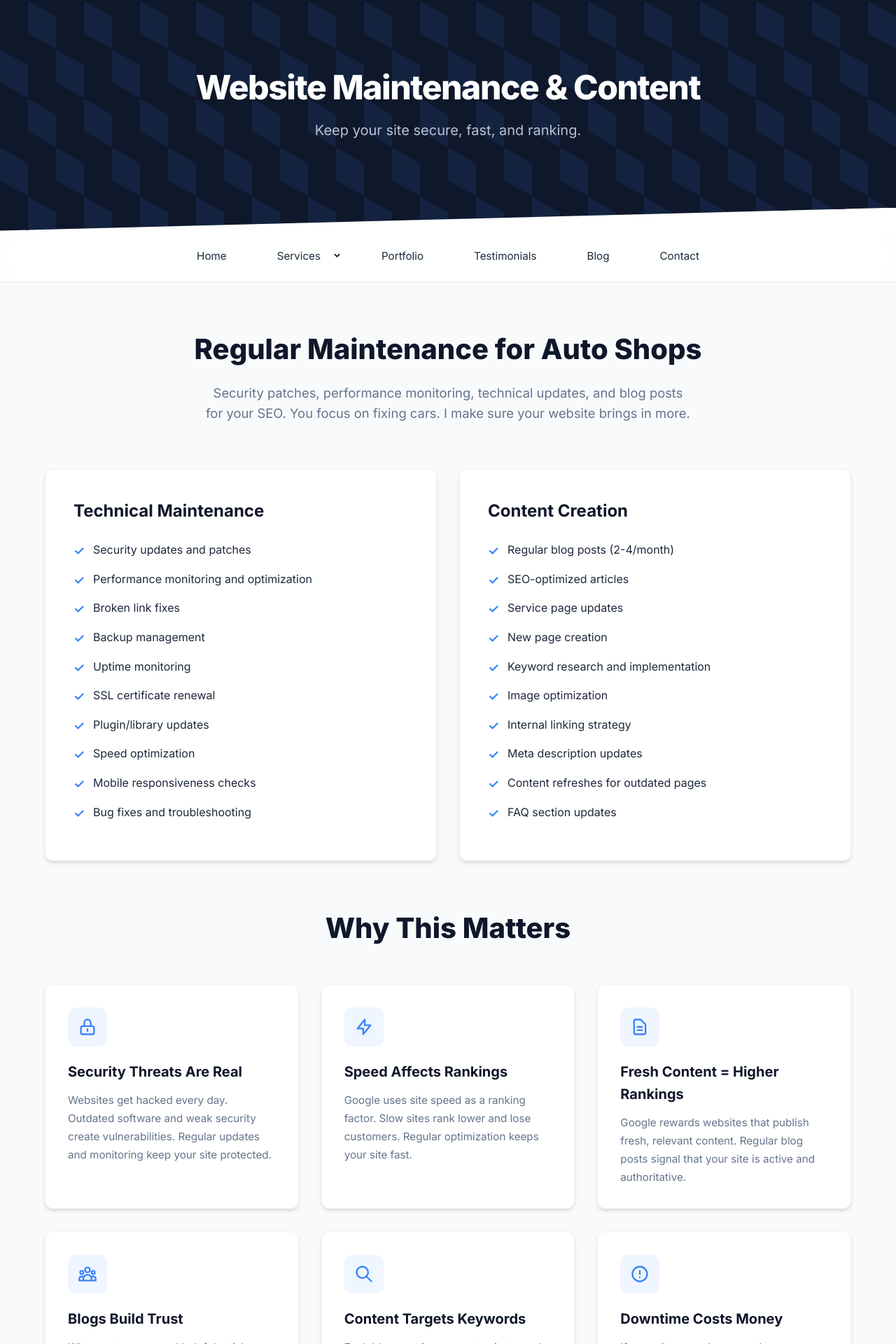
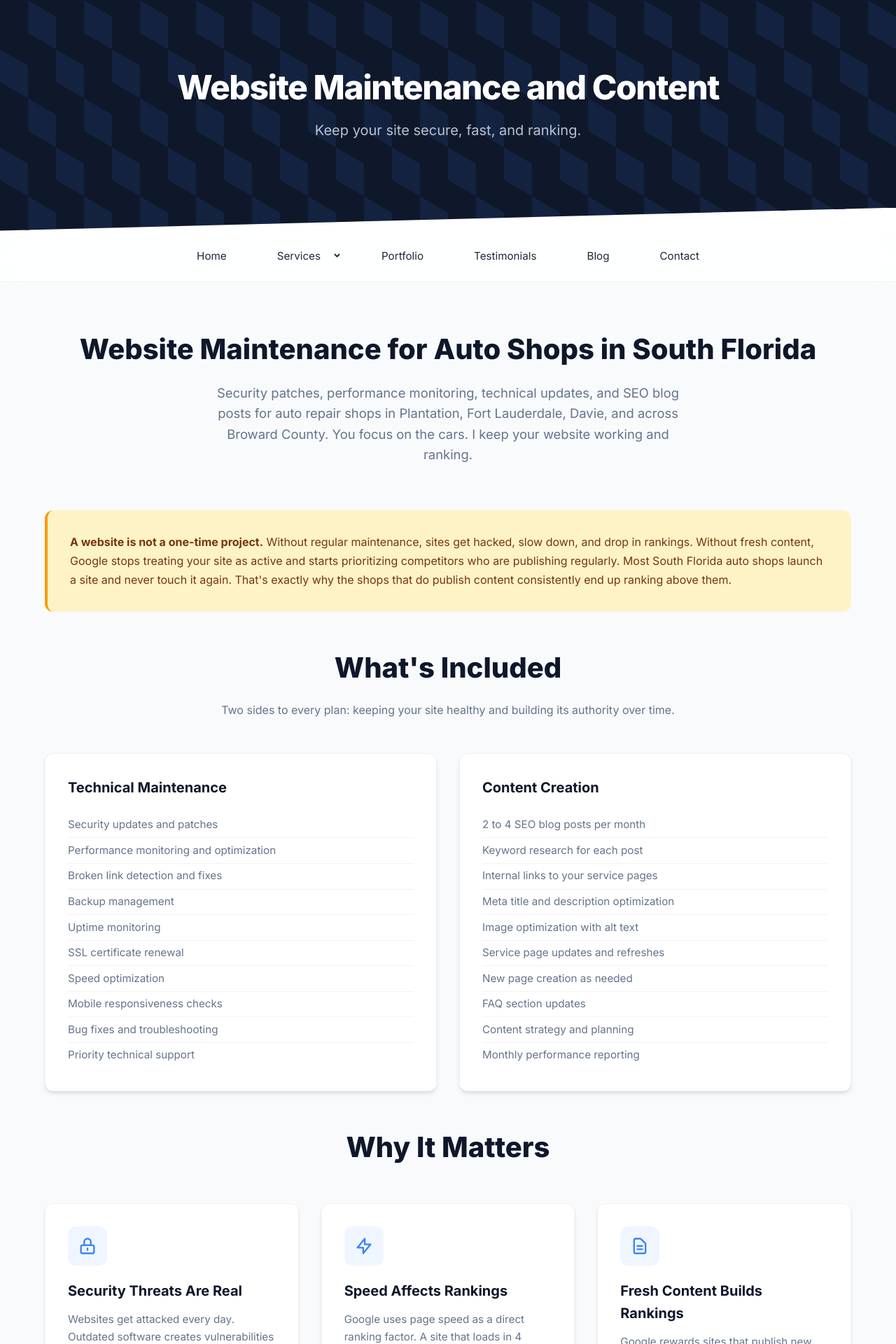
Before and after one commit to JamesBrownR/MeetingSurge, a Jekyll site: the page built from services/maintenance/index.html, in a window 1280 px wide. Shown: the top 1920 px of the page at 70% size. Built offline with Jekyll 4.4.1, drawn with Linux system fonts in a browser that asks for light colours; some of the changed text lies outside the part shown.

Commit message:
Update index.html

```diff
--- a/services/maintenance/index.html
+++ b/services/maintenance/index.html
@@ -1,107 +1,66 @@
 ---
 layout: default
-title: Website Maintenance & Content Creation for Auto Shops | MeetingSurge
-description: Keep your auto shop website secure, fast, and ranking with professional maintenance and regular blog content. Technical updates, security patches, and SEO-optimized content.
+title: Website Maintenance and Content Creation for Auto Shops in South Florida | MeetingSurge
+description: Monthly website maintenance and SEO content for auto repair shops in Plantation, Fort Lauderdale, and South Florida. Security updates, speed optimization, and blog posts that rank.
 faqs:
-  - question: "What happens if my website goes down?"
-    answer: "I monitor uptime and get alerted immediately. I'll investigate the issue, contact your host if needed, and get your site back online ASAP. Priority support means you're not waiting days for a response."
-  - question: "Can I request blog topics or do you choose them?"
-    answer: "Both. I research keywords and topics that will bring you traffic, but you can also request specific topics based on customer questions you're getting or seasonal services you want to promote."
-  - question: "Do you use AI to write blog posts?"
-    answer: "I use AI to assist with research and drafting, but every post is heavily edited, fact-checked, and customized to your shop's voice and expertise. The final content is authentic and valuable, not generic AI output."
-  - question: "Will maintenance updates break my website?"
-    answer: "Very unlikely. I test all updates on a staging environment first, then deploy to your live site. I also keep backups before making any changes. If something does break, I can restore it immediately."
-  - question: "Can I cancel the maintenance package anytime?"
-    answer: "Yes, with 30 days notice. No long-term contracts. All blog content created during our time together stays on your site - it's yours. You just lose ongoing maintenance and new content creation."
-  - question: "How do blog posts help my SEO?"
-    answer: "Each blog post targets specific keywords customers search for. More content means more opportunities to rank. Fresh, regular content also signals to Google that your site is active and authoritative, which improves overall rankings."
+  - question: "Do I need to approve blog posts before they go live?"
+    answer: "Only if you want to. Most clients give me the green light to publish directly and just check the monthly report. If you'd rather review drafts first, I'll send them over before anything goes up."
+  - question: "How do you know what to write about?"
+    answer: "I research what your customers are searching for, what questions they ask most often, and what keywords your local competitors are ranking for. Every post targets something real, not just filler content."
+  - question: "Can I request specific updates or changes?"
+    answer: "Yes. Maintenance clients get priority support. If you need a quick text change, a new page, or an emergency fix, let me know and I'll handle it fast."
+  - question: "How long until I see SEO results from the blog content?"
+    answer: "New posts typically start picking up traffic within 30 to 60 days. The more consistent the publishing schedule, the faster your site builds authority and the better your overall rankings get."
+  - question: "What happens to the content if I cancel?"
+    answer: "It stays on your site. All the blog posts and page updates are yours. There are no contracts and no lock-in. Cancel with 30 days notice and everything you've built up stays."
+  - question: "Do you write the content yourself or use AI?"
+    answer: "I use AI to assist with research and drafting. Every post is heavily edited, fact-checked, and written to match your shop's voice. The goal is content that reads like a knowledgeable person wrote it, not a machine."
 ---
 
 <style>
-
-
-  .intro-box {
-    max-width: 800px;
-    margin: 0 auto 3rem;
-    background: linear-gradient(135deg, #eff6ff 0%, #dbeafe 100%);
-    padding: 2.5rem;
-    border-radius: 12px;
-    border-left: 4px solid var(--accent);
-  }
-
-  .intro-box p {
-    font-size: 1.1rem;
-    line-height: 1.7;
-    color: var(--text-main);
-    margin-bottom: 1rem;
-  }
-
-  .intro-box p:last-child {
-    margin-bottom: 0;
-  }
-
-  .warning-box {
-    background: #fee2e2;
-    border-left: 4px solid #dc2626;
-    padding: 2rem;
-    border-radius: 12px;
-    margin: 3rem 0;
-  }
-
-  .warning-box p {
-    margin: 0;
-    color: #7f1d1d;
-    font-weight: 500;
-    line-height: 1.7;
-  }
-
   .two-column-grid {
     display: grid;
-    grid-template-columns: repeat(auto-fit, minmax(340px, 1fr));
+    grid-template-columns: repeat(auto-fit, minmax(300px, 1fr));
     gap: 2rem;
-    margin: 4rem 0;
+    margin: 3rem 0;
   }
 
   .column-box {
     background: var(--surface);
-    padding: 2.5rem;
+    padding: 2rem;
     border-radius: 12px;
     box-shadow: var(--shadow-md);
     border: var(--card-border);
   }
 
   .column-box h3 {
-    font-size: 1.5rem;
     color: var(--primary);
-    margin-bottom: 1.5rem;
+    font-size: 1.25rem;
     font-weight: 700;
+    margin-bottom: 1.25rem;
   }
 
   .column-box ul {
     list-style: none;
     padding: 0;
+    margin: 0;
   }
 
   .column-box ul li {
-    padding-left: 1.75rem;
-    margin-bottom: 1rem;
-    position: relative;
-    line-height: 1.6;
-    color: var(--text-main);
+    color: var(--text-muted);
+    padding: 0.4rem 0;
+    font-size: 0.95rem;
+    border-bottom: 1px solid rgba(0,0,0,0.05);
+    line-height: 1.5;
   }
 
-  .column-box ul li:before {
-    content: "✓";
-    position: absolute;
-    left: 0;
-    color: var(--accent);
-    font-weight: bold;
-    font-size: 1.1rem;
+  .column-box ul li:last-child {
+    border-bottom: none;
   }
 
   .features-grid {
     display: grid;
-    grid-template-columns: repeat(auto-fit, minmax(320px, 1fr));
+    grid-template-columns: repeat(auto-fit, minmax(300px, 1fr));
     gap: 2rem;
     margin: 3rem 0;
   }
@@ -152,6 +111,21 @@
     font-size: 0.95rem;
   }
 
+  .warning-box {
+    background: #fef3c7;
+    border-left: 4px solid #f59e0b;
+    padding: 2rem;
+    border-radius: 12px;
+    margin: 3rem 0;
+  }
+
+  .warning-box p {
+    margin: 0;
+    color: #78350f;
+    font-weight: 500;
+    line-height: 1.7;
+  }
+
   .content-box {
     max-width: 800px;
     margin: 4rem auto;
@@ -165,7 +139,7 @@
   .content-box h3 {
     color: var(--primary);
     font-size: 1.35rem;
-    margin-bottom: 1.5rem;
+    margin-bottom: 1.25rem;
   }
 
   .content-box ul {
@@ -179,7 +153,7 @@
 
   .content-box p {
     line-height: 1.8;
-    color: var(--text-main);
+    color: var(--text-muted);
     margin-bottom: 1rem;
   }
 
@@ -214,17 +188,54 @@
     margin-bottom: 1rem;
   }
 
-  @media (max-width: 768px) {
-    .two-column-grid {
-      grid-template-columns: 1fr;
-    }
+  .context-section {
+    max-width: 800px;
+    margin: 4rem auto;
+    line-height: 1.8;
+  }
+
+  .context-section h2 {
+    color: var(--primary);
+    margin-bottom: 1rem;
+  }
+
+  .context-section p {
+    margin-bottom: 1.25rem;
+    color: var(--text-muted);
+  }
+
+  .faq-section {
+    max-width: 800px;
+    margin: 4rem auto;
+  }
+
+  .faq-card {
+    background: var(--surface);
+    border: var(--card-border);
+    border-radius: 12px;
+    padding: 1.75rem 2rem;
+    margin-bottom: 1rem;
+    box-shadow: var(--shadow-md);
+  }
+
+  .faq-card h3 {
+    font-size: 1.05rem;
+    color: var(--primary);
+    font-weight: 700;
+    margin-bottom: 0.75rem;
+  }
+
+  .faq-card p {
+    color: var(--text-muted);
+    line-height: 1.7;
+    margin: 0;
   }
 </style>
 
 <div style="background-color: #ffffff;">
   <header>
     <h1 class="hero-sub-text">Keep your site secure, fast, and ranking.</h1>
-    <p class="hero-big-text">Website Maintenance & Content</p>
+    <p class="hero-big-text">Website Maintenance and Content</p>
   </header>
 </div>
 
@@ -232,12 +243,15 @@
 
 <section>
 
-  <h2>Regular Maintenance for Auto Shops</h2>
-  <p class="intro-text">Security patches, performance monitoring, technical updates, and blog posts for your SEO. You focus on fixing cars. I make sure your website brings in more.</p>
+  <h2>Website Maintenance for Auto Shops in South Florida</h2>
+  <p class="intro-text">Security patches, performance monitoring, technical updates, and SEO blog posts for auto repair shops in Plantation, Fort Lauderdale, Davie, and across Broward County. You focus on the cars. I keep your website working and ranking.</p>
 
+  <div class="warning-box">
+    <p><strong>A website is not a one-time project.</strong> Without regular maintenance, sites get hacked, slow down, and drop in rankings. Without fresh content, Google stops treating your site as active and starts prioritizing competitors who are publishing regularly. Most South Florida auto shops launch a site and never touch it again. That's exactly why the shops that do publish content consistently end up ranking above them.</p>
+  </div>
 
-
-
+  <h2 style="text-align: center; margin-bottom: 1rem;">What's Included</h2>
+  <p style="text-align: center; color: var(--text-muted); margin-bottom: 2rem;">Two sides to every plan: keeping your site healthy and building its authority over time.</p>
 
   <div class="two-column-grid">
     <div class="column-box">
@@ -245,43 +259,43 @@
       <ul>
         <li>Security updates and patches</li>
         <li>Performance monitoring and optimization</li>
-        <li>Broken link fixes</li>
+        <li>Broken link detection and fixes</li>
         <li>Backup management</li>
         <li>Uptime monitoring</li>
         <li>SSL certificate renewal</li>
-        <li>Plugin/library updates</li>
         <li>Speed optimization</li>
         <li>Mobile responsiveness checks</li>
         <li>Bug fixes and troubleshooting</li>
+        <li>Priority technical support</li>
       </ul>
     </div>
-
     <div class="column-box">
       <h3>Content Creation</h3>
       <ul>
-        <li>Regular blog posts (2-4/month)</li>
-        <li>SEO-optimized articles</li>
-        <li>Service page updates</li>
-        <li>New page creation</li>
-        <li>Keyword research and implementation</li>
-        <li>Image optimization</li>
-        <li>Internal linking strategy</li>
-        <li>Meta description updates</li>
-        <li>Content refreshes for outdated pages</li>
+        <li>2 to 4 SEO blog posts per month</li>
+        <li>Keyword research for each post</li>
+        <li>Internal links to your service pages</li>
+        <li>Meta title and description optimization</li>
+        <li>Image optimization with alt text</li>
+        <li>Service page updates and refreshes</li>
+        <li>New page creation as needed</li>
         <li>FAQ section updates</li>
+        <li>Content strategy and planning</li>
+        <li>Monthly performance reporting</li>
       </ul>
     </div>
   </div>
 
-  <h2 style="text-align: center; margin-bottom: 2rem;">Why This Matters</h2>
+  <h2 style="text-align: center; margin-bottom: 2rem;">Why It Matters</h2>
 
   <div class="features-grid">
+
     <div class="feature-card">
       <div class="icon-wrapper">
         <svg fill="none" stroke="currentColor" viewBox="0 0 24 24"><path stroke-linecap="round" stroke-linejoin="round" d="M12 15v2m-6 4h12a2 2 0 002-2v-6a2 2 0 00-2-2H6a2 2 0 00-2 2v6a2 2 0 002 2zm10-10V7a4 4 0 00-8 0v4h8z"></path></svg>
       </div>
       <h3>Security Threats Are Real</h3>
-      <p>Websites get hacked every day. Outdated software and weak security create vulnerabilities. Regular updates and monitoring keep your site protected.</p>
+      <p>Websites get attacked every day. Outdated software creates vulnerabilities that hackers exploit. Regular updates and monitoring keep your site protected before something goes wrong, not after.</p>
     </div>
 
     <div class="feature-card">
@@ -289,124 +303,124 @@
         <svg fill="none" stroke="currentColor" viewBox="0 0 24 24"><path stroke-linecap="round" stroke-linejoin="round" d="M13 10V3L4 14h7v7l9-11h-7z"></path></svg>
       </div>
       <h3>Speed Affects Rankings</h3>
-      <p>Google uses site speed as a ranking factor. Slow sites rank lower and lose customers. Regular optimization keeps your site fast.</p>
+      <p>Google uses page speed as a direct ranking factor. A site that loads in 4 seconds ranks below a site that loads in 1.5 seconds, even if everything else is equal. Regular optimization keeps you competitive.</p>
     </div>
 
     <div class="feature-card">
       <div class="icon-wrapper">
         <svg fill="none" stroke="currentColor" viewBox="0 0 24 24"><path stroke-linecap="round" stroke-linejoin="round" d="M9 12h6m-6 4h6m2 5H7a2 2 0 01-2-2V5a2 2 0 012-2h5.586a1 1 0 01.707.293l5.414 5.414a1 1 0 01.293.707V19a2 2 0 01-2 2z"></path></svg>
       </div>
-      <h3>Fresh Content = Higher Rankings</h3>
-      <p>Google rewards websites that publish fresh, relevant content. Regular blog posts signal that your site is active and authoritative.</p>
+      <h3>Fresh Content Builds Rankings</h3>
+      <p>Google rewards sites that publish new, relevant content consistently. Each blog post is a new page that can rank for a different search term. Over time, your site accumulates authority and shows up for more searches.</p>
     </div>
 
     <div class="feature-card">
       <div class="icon-wrapper">
-        <svg fill="none" stroke="currentColor" viewBox="0 0 24 24"><path stroke-linecap="round" stroke-linejoin="round" d="M17 20h5v-2a3 3 0 00-5.356-1.857M17 20H7m10 0v-2c0-.656-.126-1.283-.356-1.857M7 20H2v-2a3 3 0 015.356-1.857M7 20v-2c0-.656.126-1.283.356-1.857m0 0a5.002 5.002 0 019.288 0M15 7a3 3 0 11-6 0 3 3 0 016 0zm6 3a2 2 0 11-4 0 2 2 0 014 0zM7 10a2 2 0 11-4 0 2 2 0 014 0z"></path></svg>
+        <svg fill="none" stroke="currentColor" viewBox="0 0 24 24"><path stroke-linecap="round" stroke-linejoin="round" d="M17 20h5v-2a3 3 0 00-5.356-1.857M17 20H7m10 0v-2c0-.656-.126-1.283-.356-1.857M7 20H2v-2a3 3 0 015.356-1.857M7 20v-2c0-.656.126-1.283.356-1.857m0 0a5.002 5.002 0 019.288 0M15 7a3 3 0 11-6 0 3 3 0 016 0z"></path></svg>
       </div>
-      <h3>Blogs Build Trust</h3>
-      <p>When customers read helpful articles on your site, they see you as an expert and trust you more. This converts browsers into buyers.</p>
+      <h3>Content Builds Trust With Customers</h3>
+      <p>When someone reads a helpful article on your site before they call, they already trust you. They're not price shopping. They're ready to book. Content turns your site from a digital business card into something that actually sells.</p>
     </div>
 
     <div class="feature-card">
       <div class="icon-wrapper">
         <svg fill="none" stroke="currentColor" viewBox="0 0 24 24"><path stroke-linecap="round" stroke-linejoin="round" d="M21 21l-6-6m2-5a7 7 0 11-14 0 7 7 0 0114 0z"></path></svg>
       </div>
-      <h3>Content Targets Keywords</h3>
-      <p>Each blog post is an opportunity to rank for specific search terms. Targeted content brings in customers searching for those services.</p>
+      <h3>Each Post Targets a New Keyword</h3>
+      <p>Every blog post is written around a specific search term your customers are using. "How to tell if your brakes need replacing." "What does a tune-up include." "How long does an oil change take." Each one is a new way for customers to find you.</p>
     </div>
 
     <div class="feature-card">
       <div class="icon-wrapper">
         <svg fill="none" stroke="currentColor" viewBox="0 0 24 24"><path stroke-linecap="round" stroke-linejoin="round" d="M12 8v4m0 4h.01M21 12a9 9 0 11-18 0 9 9 0 0118 0z"></path></svg>
       </div>
-      <h3>Downtime Costs Money</h3>
-      <p>If your site goes down, you lose customers who can't find your hours, services, or contact info. Regular monitoring catches problems before they cost you business.</p>
+      <h3>Downtime Costs You Customers</h3>
+      <p>If your site goes down, customers who search for you find a broken page instead of your phone number. Uptime monitoring catches outages fast so you're not losing calls while your site sits offline.</p>
     </div>
 
   </div>
- <div class="warning-box">
-    <p><strong>⚠️ Here's what happens when you ignore website maintenance:</strong> Your site gets hacked. It loads slowly and frustrates customers. Google penalizes you for outdated security. Your rankings drop. And customers go to competitors whose sites are faster and more secure.</p>
-  </div>
+
   <div class="content-box">
-    <h2 style="text-align: center; margin-bottom: 1.5rem;">Blog Topics I Write</h2>
-    <p>Every blog post is written for your customers with your brand in mind. Here are examples of topics I write about:</p>
-
+    <h3>Blog Topics I Write for Auto Shops</h3>
+    <p>Every post is written for your customers with your services and location in mind. Here are examples of the kinds of topics that bring in real search traffic:</p>
     <ul>
       <li><strong>How-to guides:</strong> "How to Tell If Your Brake Pads Are Worn Out"</li>
       <li><strong>Service explainers:</strong> "What's Included in a Full-Service Oil Change?"</li>
-      <li><strong>Common problems:</strong> "5 Reasons Your Check Engine Light Is On"</li>
-      <li><strong>Seasonal content:</strong> "Preparing Your Car for South Florida Summer Heat"</li>
-      <li><strong>Cost guides:</strong> "How Much Does Transmission Repair Cost in 2026?"</li>
+      <li><strong>Local content:</strong> "Best Time to Get Your AC Serviced Before a South Florida Summer"</li>
+      <li><strong>Common problems:</strong> "5 Reasons Your Check Engine Light Came On"</li>
+      <li><strong>Cost guides:</strong> "How Much Does Transmission Repair Cost in Fort Lauderdale?"</li>
       <li><strong>Maintenance schedules:</strong> "When Should You Replace Your Timing Belt?"</li>
+      <li><strong>Comparison posts:</strong> "Synthetic vs Conventional Oil: Which Is Right for Your Car?"</li>
+      <li><strong>Seasonal tips:</strong> "How to Prepare Your Car for Hurricane Season in Florida"</li>
     </ul>
-
-    <p style="margin-top: 2rem;"><strong>Each post includes:</strong></p>
-    <ul style="margin-bottom: 0;">
-      <li>800-1200 words of helpful, readable content</li>
-      <li>Target keywords naturally integrated</li>
-      <li>Internal links to your service pages</li>
-      <li>Clear call-to-actions</li>
-      <li>Optimized meta descriptions and titles</li>
-      <li>Images with proper alt text</li>
-    </ul>
+    <p>Each post runs 800 to 1,200 words, targets a specific keyword, links internally to your service pages, and includes an optimized title, meta description, and images with alt text.</p>
   </div>
 
-   <div class="intro-box">
-    <p>Your website isn't a one-and-done project. It needs regular maintenance to stay secure, fast, and visible on Google. That includes fresh content to keep ranking and attracting customers.</p>
-      </div>
+  <div class="context-section">
+    <h2>Why Consistency Matters More Than a Single Good Post</h2>
+    <p>Most auto shops in Plantation and Fort Lauderdale either have no blog at all or published a few posts years ago and stopped. That's a gap you can fill. Google doesn't just look at whether you have content. It looks at whether you're consistently adding it.</p>
+    <p>A shop that publishes two posts a month for a year has 24 pages indexed, 24 chances to show up in search results, and a site that Google treats as active and authoritative. A shop that published four posts in 2022 and nothing since is invisible by comparison.</p>
+    <p>The blogs I write also link to your service pages, which passes authority from your ranked content down to the pages you actually want customers to land on. If you're wondering why your service pages aren't indexing, <a href="/blog/not-showing-up-on-google">this post covers the most common reasons and how to fix them</a>.</p>
+  </div>
 
   <div class="pricing-box">
-    <h2 style="text-align: center; margin-bottom: 0.5rem;">Investment</h2>
-    <p style="text-align: center; color: var(--text-muted); margin-bottom: 2rem;">Custom pricing based on your needs.</p>
-
+    <h3>Investment</h3>
+    <p>Maintenance plans typically run between $100 and $200 per month depending on how many blog posts you need and the current state of your site. No contracts. Cancel with 30 days notice and everything stays on your site.</p>
     <h3>What's typically included:</h3>
     <ul>
-      <li>2-4 SEO-optimized blog posts per month</li>
+      <li>2 to 4 SEO blog posts per month</li>
       <li>Weekly security and performance monitoring</li>
-      <li>Keyword research and strategy</li>
-      <li>Content updates to existing pages</li>
-      <li>Meta description optimization</li>
+      <li>Keyword research and content strategy</li>
+      <li>Updates to existing pages as needed</li>
+      <li>Meta description and title tag optimization</li>
       <li>Priority technical support</li>
+      <li>Monthly performance report</li>
     </ul>
-
-    <div style="text-align: center; margin-top: 2rem;">
-      <a href="/contact" class="cta-button">Get Your Free Quote</a>
-    </div>
+    <a href="/contact" class="cta-button">Get Your Free Quote</a>
   </div>
 
-  <h2 style="text-align: center; margin: 4rem 0 2rem;">Common Questions</h2>
+  <div class="faq-section">
+    <h2 style="text-align: center; margin-bottom: 2rem;">Common Questions</h2>
 
-  <div class="faq-grid">
     <div class="faq-card">
-      <h3>Do I approve posts before they go live?</h3>
-      <p>Yes, if you want. I can send you drafts for approval, or you can give me the green light to publish directly. Most clients prefer to just let me handle it.</p>
+      <h3>Do I need to approve blog posts before they go live?</h3>
+      <p>Only if you want to. Most clients let me publish directly and just check the monthly report. If you'd rather review drafts first, I'll send them over before anything goes up.</p>
     </div>
 
     <div class="faq-card">
       <h3>How do you know what to write about?</h3>
-      <p>I research what your customers are searching for, what questions they're asking, and what keywords your competitors are ranking for.</p>
+      <p>I research what your customers are searching for, what questions come up most often for shops like yours, and what keywords your local competitors are ranking for. Every post targets something real, not just filler.</p>
     </div>
 
     <div class="faq-card">
-      <h3>Can I request specific updates or changes?</h3>
-      <p>Yes. You get priority support, so if you need a quick text change, new page, or emergency fix, just let me know and I'll handle it.</p>
+      <h3>Can I request specific updates or changes to the site?</h3>
+      <p>Yes. Maintenance clients get priority support. If you need a quick text change, a new page, or an emergency fix, just let me know and I'll get to it fast.</p>
     </div>
 
     <div class="faq-card">
       <h3>How long until I see SEO results?</h3>
-      <p>SEO is a long game. You'll typically start seeing new blog posts ranking within 30-60 days. The more consistent you are with content, the better your overall site authority becomes.</p>
+      <p>New posts typically start picking up search traffic within 30 to 60 days. The more consistent the schedule, the faster your site builds authority. This is a long game, but it compounds over time.</p>
     </div>
 
     <div class="faq-card">
-      <h3>What happens if I cancel?</h3>
-      <p>No contracts. Cancel anytime with 30 days notice. All the blog content stays on your site. It's yours. The maintenance stops, but the content improvements remain.</p>
+      <h3>What happens to the content if I cancel?</h3>
+      <p>It stays on your site. Every blog post and page update is yours. No contracts, no lock-in. Cancel with 30 days notice and everything you've built up stays exactly where it is.</p>
     </div>
 
     <div class="faq-card">
-      <h3>Do you write the content or use AI?</h3>
-      <p>I use AI to assist with research and drafting. Every post is heavily edited, fact-checked, and customized to your shop's voice and expertise.</p>
+      <h3>Do you write the content yourself or use AI?</h3>
+      <p>I use AI to help with research and drafting, then edit everything heavily to make sure it's accurate, readable, and sounds like a real person wrote it. The goal is content your customers actually want to read.</p>
     </div>
+
   </div>
 
 </section>
+
+<div class="cta-section">
+  <h2>Your Competitors Are Publishing Content. Are You?</h2>
+  <p>Get a free quote and find out what a consistent content and maintenance plan would look like for your shop.</p>
+  <div>
+    <a href="/contact" class="cta-button" style="background: white; color: var(--primary);">Get Your Free Quote</a>
+    <a href="/portfolio" class="cta-button cta-button-secondary">View My Work</a>
+  </div>
+</div>
```
